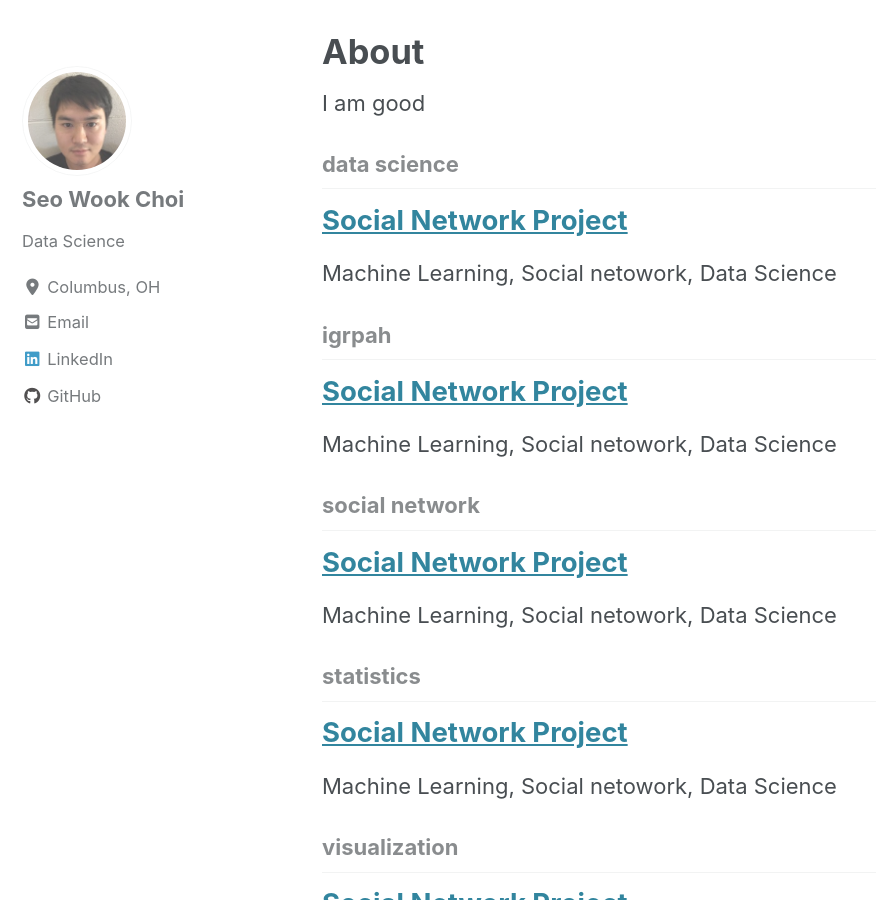
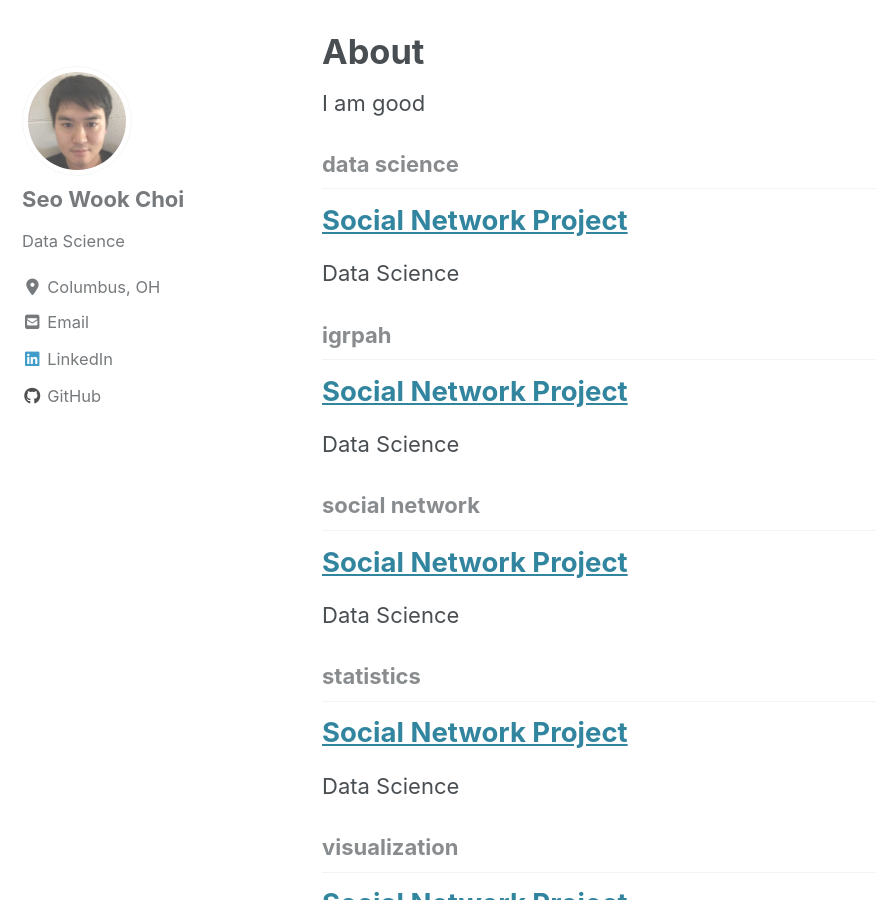
Before and after one commit to realizeit7/realizeit7.github.io, a Jekyll site: the page built from _pages/about.md, in a window 1280 px wide and 900 px high, scrolled down 1080 px. Shown: the whole window, without its empty margins (0-876 px from the left). Built offline with Jekyll 4.4.1, drawn with Linux system fonts in a browser that asks for light colours; cached includes are drawn as plain includes; nearby versions of some CDN libraries; some of the changed text lies outside the part shown.

Commit message:
new gith

```diff
--- a/_posts/2019-08-09-socialnetwork.md
+++ b/_posts/2019-08-09-socialnetwork.md
@@ -4,7 +4,7 @@ date: 2018-01-28
 tags: [social network, data science, visualization, statistics, igrpah]
 header:
  image: "/images/cbus.jpg"
-excerpt: "Machine Learning, Social netowork, Data Science"
+excerpt: "Data Science"
 ---
 
 # H1 Heading
```
Also changed, not shown: _pages/about.md (+1 -1 lines), 2 other files.
